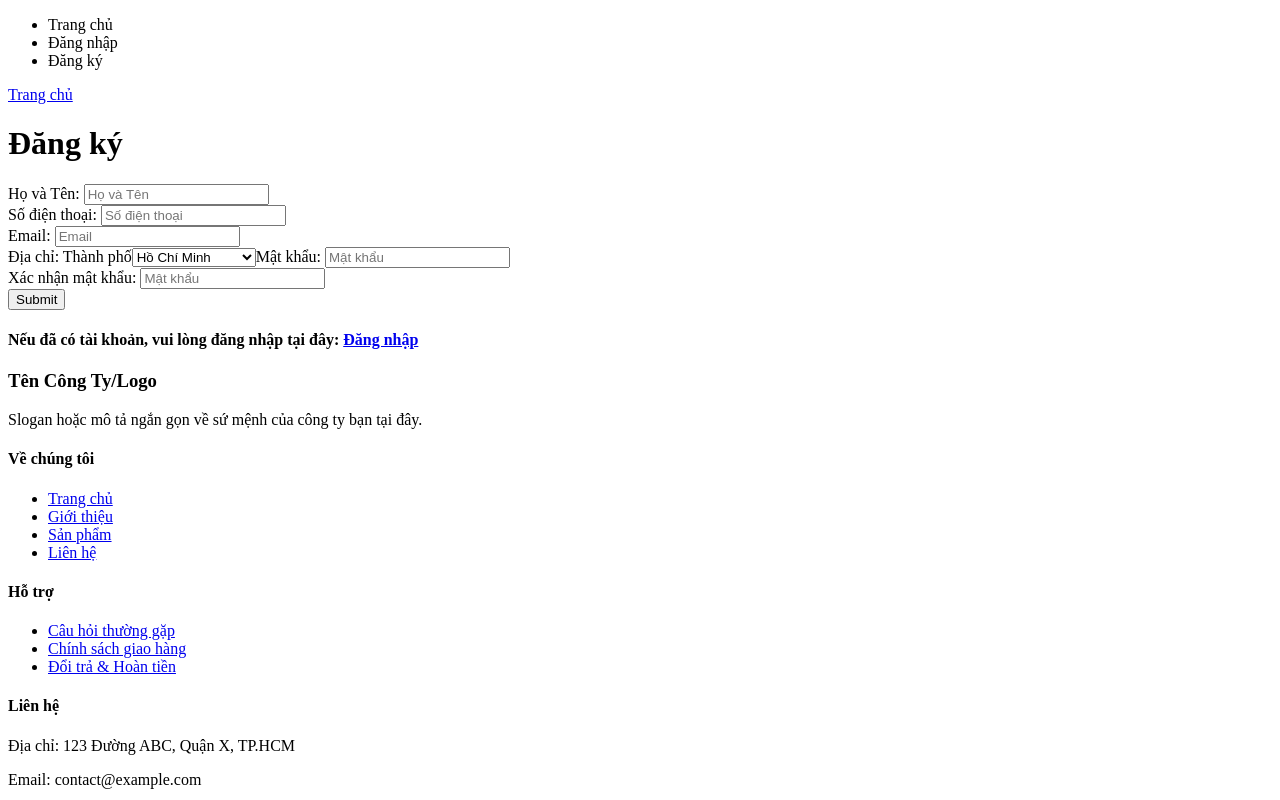
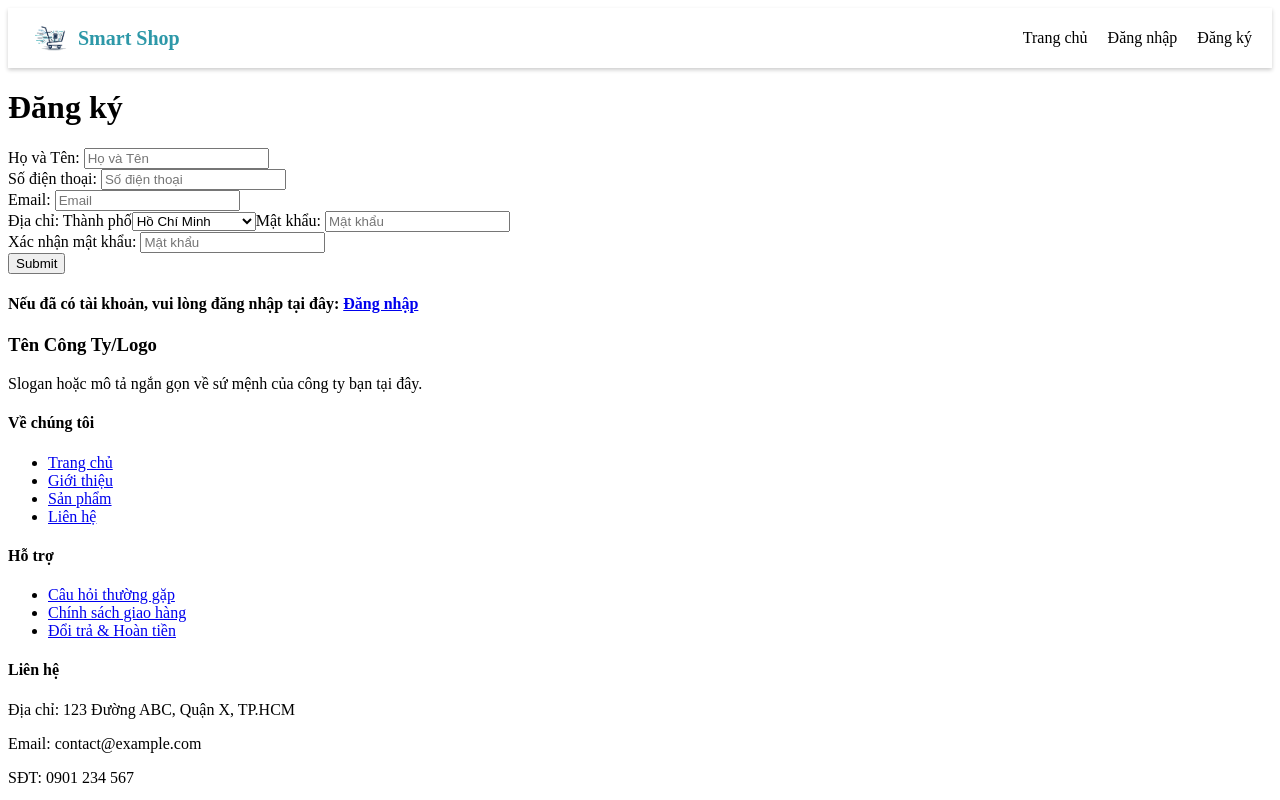
Before and after one commit to hoang234176/Smart-Shop, a React app in the folder frontend/: page /register in a window 1280 px wide. Shown: the top 800 px of the page. Built offline with nearby package versions, Linux system fonts and the light colour scheme; the HTML template or start-up script is replaced by a standard one.

Commit message:
style(haeder): fix header at top of page

```diff
--- a/frontend/src/App.jsx
+++ b/frontend/src/App.jsx
@@ -5,8 +5,6 @@ function App() {
   return (
     <div>
         <h1>Trang chủ</h1>
-        <Link to='/login'>Đăng nhập</Link>
-        <Link to='/register'>Đăng ký</Link>
     </div>
   )
 }
--- a/frontend/src/auth/LoginPage.jsx
+++ b/frontend/src/auth/LoginPage.jsx
@@ -20,7 +20,6 @@ function LoginPage(){
 
     return (
         <div>
-            <Link to='/'>Trang chủ</Link>
             <h1>Đăng nhập</h1>
             <form onSubmit={handleSubmit}>
                 <label htmlFor="numberPhone">Số điện thoại </label>
--- a/frontend/src/auth/RegisterPage.jsx
+++ b/frontend/src/auth/RegisterPage.jsx
@@ -27,7 +27,6 @@ function RegisterPage(){
 
     return (
         <div>
-            <Link to='/'>Trang chủ</Link>
             <h1>Đăng ký</h1>
             <form onSubmit={handleSubmit}>
                 <label htmlFor="fullName">Họ và Tên: </label>
--- /dev/null
+++ b/frontend/src/components/Header.css
@@ -0,0 +1,53 @@
+/* HEADER */
+.header {
+  display: flex;
+  justify-content: space-between;
+  align-items: center;
+
+  padding: 0 20px;
+  height: 60px;
+  background-color: white;
+  box-shadow: 0 2px 4px rgba(0, 0, 0, 0.2);
+
+  position: sticky;
+  top: 0;
+  z-index: 100;
+}
+
+.logo-container a {
+  display: flex;
+  justify-content: space-between;
+  align-items: center;
+  text-decoration: none;
+}
+
+.logo-container :hover {
+  color: rgb(18, 39, 69)
+}
+
+.logo-container img {
+  height: 50px;
+  width: auto;
+}
+
+.shop-name {
+  margin: 0;
+  font-size: 20px;
+  font-weight: bold;
+  color: rgb(45, 152, 168);
+}
+
+.nav ul {
+  margin: 0;
+  padding: 0;
+  display: flex;
+  list-style: none;
+  gap: 20px;
+}
+
+.nav-link {
+  text-decoration: none;
+  color: black;
+  font-size: 16px;
+  font-weight: 500;
+}
--- a/frontend/src/components/Header.jsx
+++ b/frontend/src/components/Header.jsx
@@ -1,15 +1,25 @@
-function Header(){
-    return (
-        <header>
-            <nav>
-                <ul>
-                    <li>Trang chủ</li>
-                    <li>Đăng nhập</li>
-                    <li>Đăng ký</li>
-                </ul>
-            </nav>
-        </header>
-    )
+import { Link } from 'react-router-dom';
+import smartShopLogo from '../assets/images/smart-shop-logo.png';
+import './Header.css'
+
+function Header() {
+  return (
+    <header className="header">
+      <div className="logo-container">
+        <Link to="/">
+          <img src={smartShopLogo} alt="Logo" />
+          <h1 className='shop-name'>Smart Shop</h1>
+        </Link>
+      </div>
+      <nav className="nav">
+        <ul>
+          <li><Link to="/" className="nav-link">Trang chủ</Link></li>
+          <li><Link to="/login" className="nav-link">Đăng nhập</Link></li>
+          <li><Link to="/register" className="nav-link">Đăng ký</Link></li>
+        </ul>
+      </nav>
+    </header>
+  );
 }
 
 export default Header;
```
Also changed, not shown: frontend/src/assets/images/smart-shop-logo.png (added).
